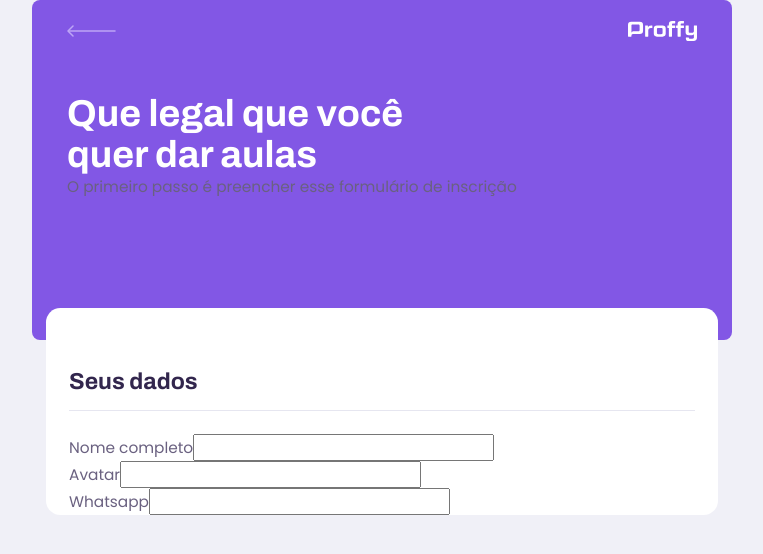
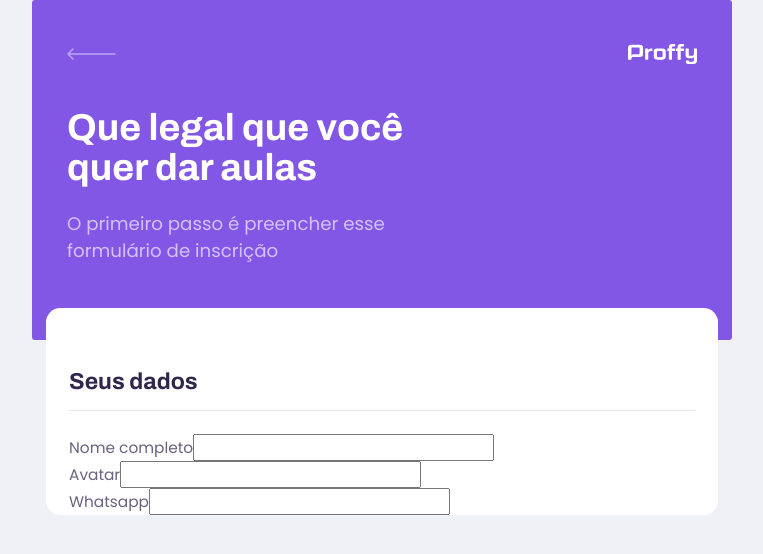
Before and after one commit to silas-junior/Proffy, a React (Create React App) app in the folder web/: page /dar-aulas in a window 1280 px wide. Shown: the top 554 px of the page, without its empty margins (258-1021 px from the left). Built offline with nearby package versions, Linux system fonts and the light colour scheme.

Commit message:
changes on styles from PageHeader and TeacherList

```diff
--- a/web/src/components/PageHeader/styles.css
+++ b/web/src/components/PageHeader/styles.css
@@ -2,8 +2,9 @@
     display: flex;
     flex-direction: column;
     background-color: var(--color-primary);
-    border-radius: 7px;
-    margin-top: 2rem;
+    border-radius: 3px;
+    /* margin-top: 2rem; */
+    margin: 0;
 }
 
 .page-header .top-bar-container {
@@ -13,7 +14,7 @@
     justify-content: space-between;
     align-items: center;
     color: var(--color-text-in-primary);
-    padding: 1.6rem 0;
+    padding: 4rem 0;
 }
 
 .page-header .top-bar-container a {
@@ -42,10 +43,19 @@
     color: var(--color-title-in-primary);
 }
 
-@media (min-width: 800px) {
+.page-header .header-content p {
+    max-width: 35rem;
+    font-size: 1.9rem;
+    line-height: 2.8rem;
+    color: var(--color-text-in-primary);
+    margin-top: 2.4rem;
+}
+
+
+@media (min-width: 700px) {
     .page-header {
         height: 340px;
-        border-radius: 8px;
+        /* border-radius: 8px; */
     }
 
     .page-header .top-bar-container {
--- a/web/src/pages/TeacherList/styles.css
+++ b/web/src/pages/TeacherList/styles.css
@@ -1,4 +1,5 @@
 #page-teacher-list {
+    width: 100vw;
     height: 100vh;
 }
 
@@ -53,7 +54,7 @@
 }
 
 
-@media (min-width: 800px) {
+@media (min-width: 700px) {
     #page-teacher-list {
         max-width: 100%;
     }
```
